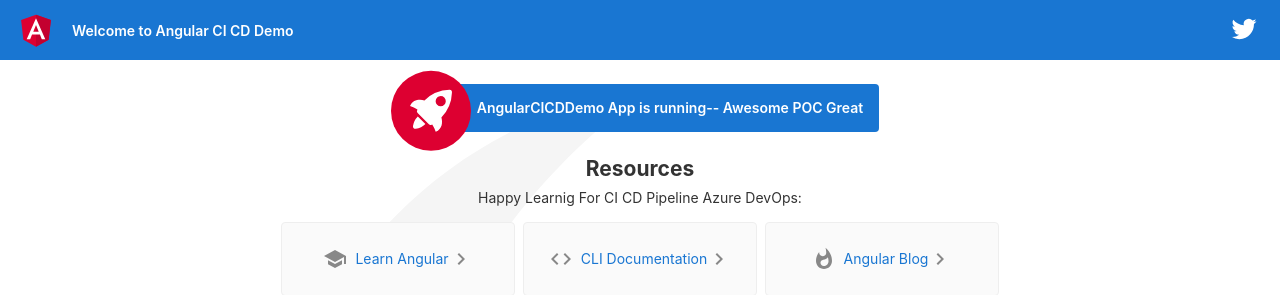
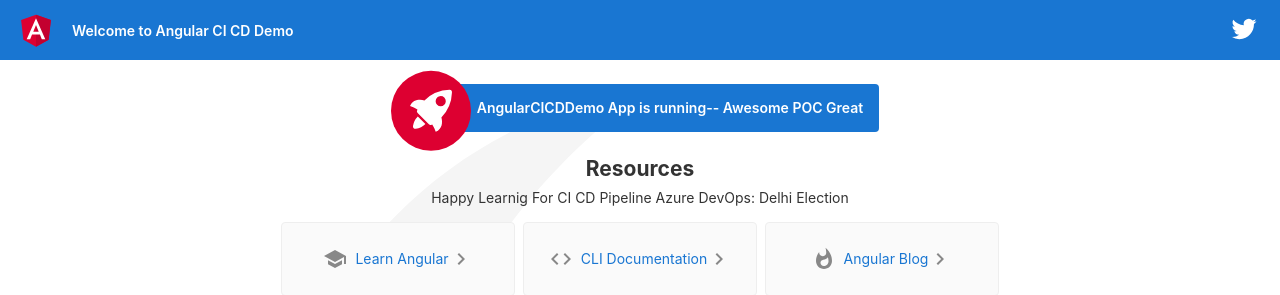
Before and after one commit to suren673/AngularCICDDemo, an Angular app: page / in a window 1280 px wide. Shown: the top 295 px of the page. Built offline with nearby package versions, Linux system fonts and the light colour scheme.

Commit message:
2/10 updated

```diff
--- a/src/app/app.component.html
+++ b/src/app/app.component.html
@@ -351,7 +351,7 @@
 
   <!-- Resources -->
   <h2>Resources</h2>
-  <p>Happy Learnig For CI CD Pipeline Azure DevOps:</p>
+  <p>Happy Learnig For CI CD Pipeline Azure DevOps: Delhi Election</p>
 
   <div class="card-container">
     <a class="card" target="_blank" rel="noopener" href="https://angular.io/tutorial">
```
